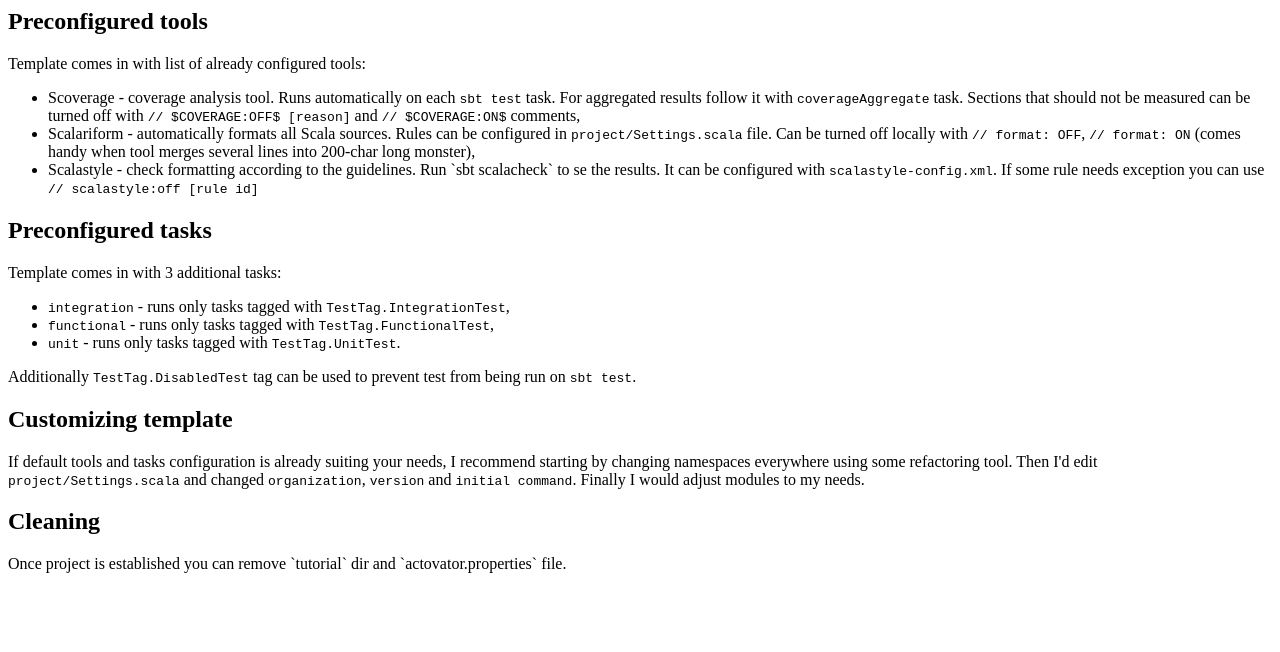
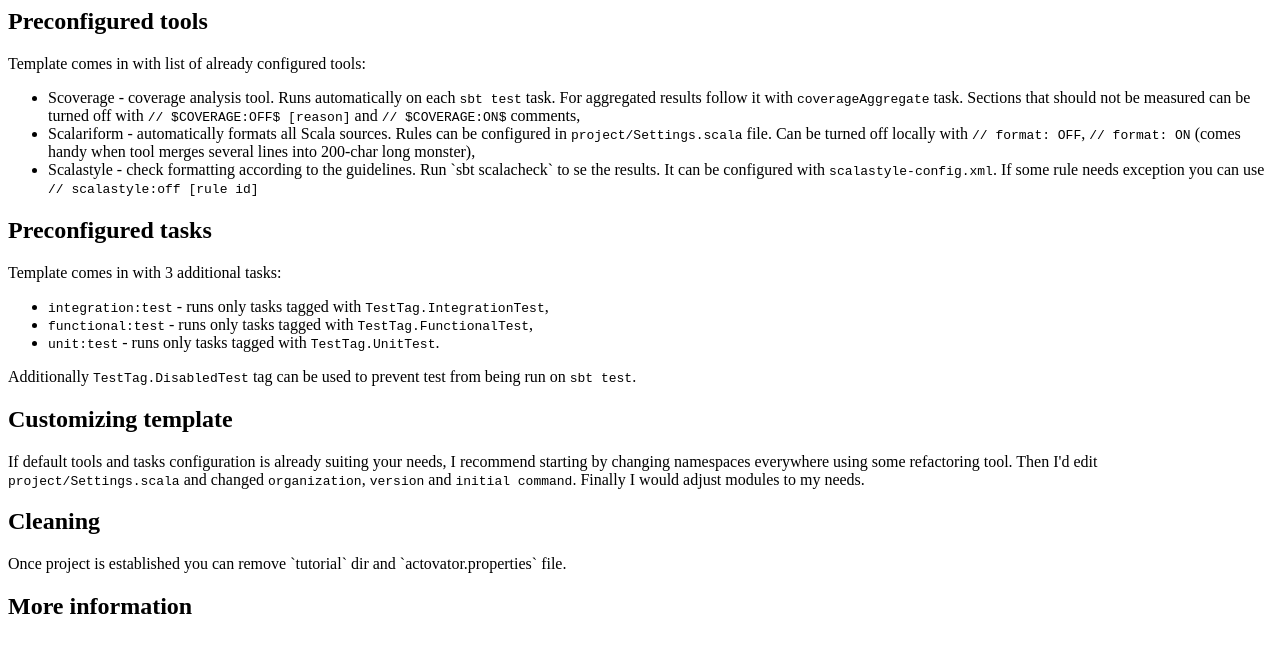
Before and after one commit to MateuszKubuszok/SBTScalaMultiproject, a plain HTML site: page tutorial/index.html in a window 1280 px wide. Drawn offline with Linux system fonts and the light colour scheme.

Commit message:
Improved docs

```diff
--- a/tutorial/index.html
+++ b/tutorial/index.html
@@ -20,9 +20,9 @@
     <h2>Preconfigured tasks</h2>
     <p>Template comes in with 3 additional tasks:
     <ul>
-      <li><code>integration</code> - runs only tasks tagged with <code>TestTag.IntegrationTest</code>,</li>
-      <li><code>functional</code> - runs only tasks tagged with <code>TestTag.FunctionalTest</code>,</li>
-      <li><code>unit</code> - runs only tasks tagged with <code>TestTag.UnitTest</code>.</li>
+      <li><code>integration:test</code> - runs only tasks tagged with <code>TestTag.IntegrationTest</code>,</li>
+      <li><code>functional:test</code> - runs only tasks tagged with <code>TestTag.FunctionalTest</code>,</li>
+      <li><code>unit:test</code> - runs only tasks tagged with <code>TestTag.UnitTest</code>.</li>
     </ul>
     Additionally <code>TestTag.DisabledTest</code> tag can be used to prevent test from being run on
     <code>sbt test</code>.</p>
@@ -40,4 +40,9 @@
     <h2>Cleaning</h2>
     <p>Once project is established you can remove `tutorial` dir and `actovator.properties` file.</p>
   </div>
+
+  <div>
+    <h2>More information</h2>
+    <p><For more details consult README.md file./p>
+  </div>
 </body>
```
Also changed, not shown: 1 other file.
